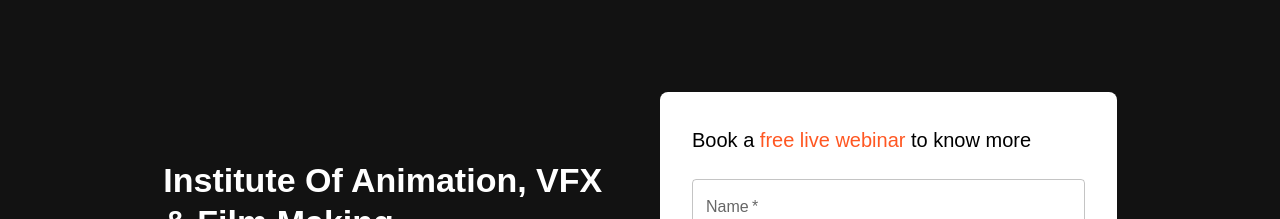
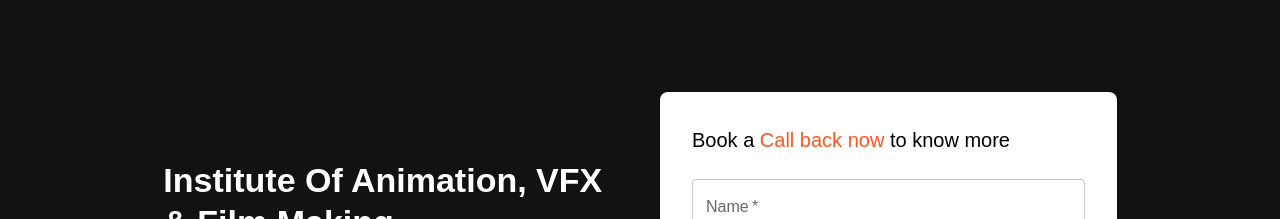
Before and after one commit to aayyuusshh0707/dreamifys, a React (Vite) app: page / in a window 1280 px wide. Shown: the part 820-1039 px from the top of the page. Built offline with nearby package versions, Linux system fonts and the light colour scheme.

Commit message:
Update call-to-action text in form component

```diff
--- a/src/Pages/Global/Form/form.jsx
+++ b/src/Pages/Global/Form/form.jsx
@@ -6,7 +6,7 @@ export default function form() {
     <div>
       <Grid size={{ xs: 12, md: 5 }} sx={{ backgroundColor: "#fff", color: "#000", p: 4, borderRadius: 2 }}>
         <Typography variant="h6" gutterBottom>
-          Book a <span style={{ color: "#ff5722" }}>free live webinar</span> to know more
+          Book a <span style={{ color: "#ff5722" }}>Call back now</span> to know more
         </Typography>
         <TextField fullWidth label="Name" variant="outlined" margin="normal" required />
         <TextField fullWidth label="Email" type="email" variant="outlined" margin="normal" required />
```
